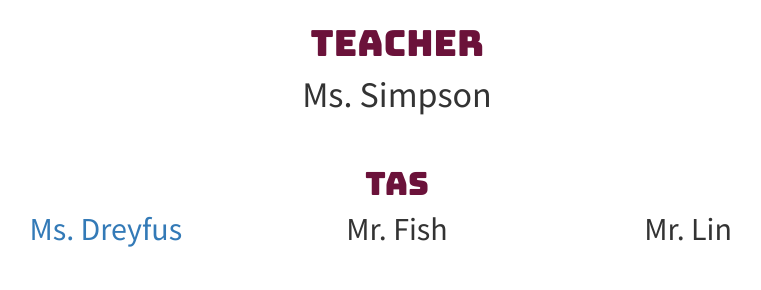
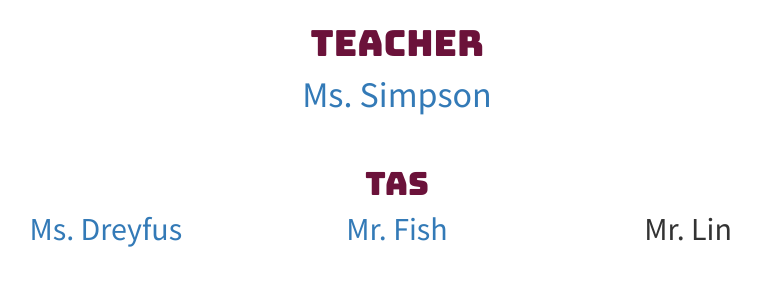
Before and after one commit to raoulwallenberg/raoulwallenberg, a plain HTML site: page index.html in a window 1280 px wide. Shown: the part 405-695 px from the top of the page, without its empty margins (243-1004 px from the left). Drawn offline with nearby package versions, Linux system fonts and the light colour scheme.

Commit message:
Added Maggie and Davids links

```diff
--- a/index.html
+++ b/index.html
@@ -22,7 +22,7 @@
 
 			<div class="row" style="font-size:36px;margin-top:40px;">
 				<span style="color:#6B123A;font-family: 'Bungee', cursive;">Teacher</span><br/>
-				<span style="margin-top:20px;font-size:36px;">Ms. Simpson</span>
+				<span style="margin-top:20px;font-size:36px;"><a href="http://codepen.io/msadams/full/pNaabN/">Ms. Simpson</a></span>
 			</div>
 
 
@@ -30,7 +30,7 @@
 			<div class="row" style="margin-top:40px;font-size:32px;">
 				<span style="font-family: 'Bungee', cursive;color:#6B123A;">TAs <br/></span>
 			  <div class="col-md-4"><a href="http://codepen.io/adrind/full/JbyWrz/">Ms. Dreyfus</a></div>
-			  <div class="col-md-4">Mr. Fish</div>
+			  <div class="col-md-4"><a href="http://codepen.io/dbx-web/full/a69726357eeb12d5e56170e3b8b5d1b3/">Mr. Fish</a></div>
 			  <div class="col-md-4">Mr. Lin</div>
 			</div>
 
```
